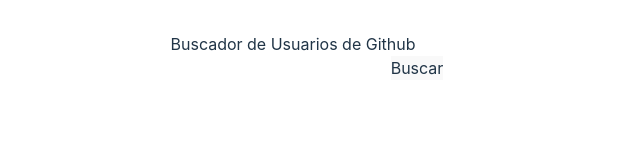
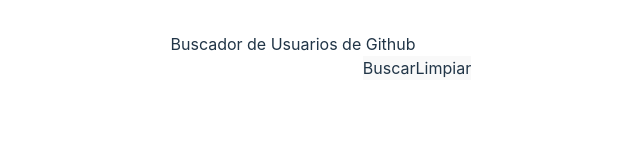
Before and after one commit to JorgeArancibia1/examen-github-user, a React (Vite) app: page / in a window 1280 px wide. Shown: the top 160 px of the page, without its empty margins (347-987 px from the left). Built offline with nearby package versions, Linux system fonts and the light colour scheme.

Commit message:
[feature]: Add confetti to Button Buscar in GitHubUser

```diff
--- a/src/components/GitHubUser.tsx
+++ b/src/components/GitHubUser.tsx
@@ -1,4 +1,5 @@
 import { useForm } from "@tanstack/react-form";
+import confetti from "canvas-confetti";
 import { FC } from "react";
 import { useUser } from "../hooks/useFetchUser";
 import { ReposUserCard } from "./ReposUserCard";
@@ -15,12 +16,21 @@
 		form.state.values.searchName,
 	);
 
+	const handleClick = () => {
+		form.reset();
+	}
+
 	return (
 		<form
 			onSubmit={(e) => {
 				e.preventDefault();
 				e.stopPropagation();
 				form.handleSubmit();
+				confetti({
+					particleCount: 100,
+					spread: 70,
+					origin: { y: 0.6 },
+				});
 			}}
 		>
 			<div className='flex justify-center my-8 gap-4'>
@@ -41,6 +51,13 @@
 					type='submit'
 				>
 					Buscar
+				</button>
+				<button
+					className='rounded-lg font-medium bg-red-400 cursor-pointer border-hidden px-5'
+					type='button'
+					onClick={handleClick}
+				>
+					Limpiar
 				</button>
 			</div>
 			{isLoading && <p>Loading...</p>}
```
